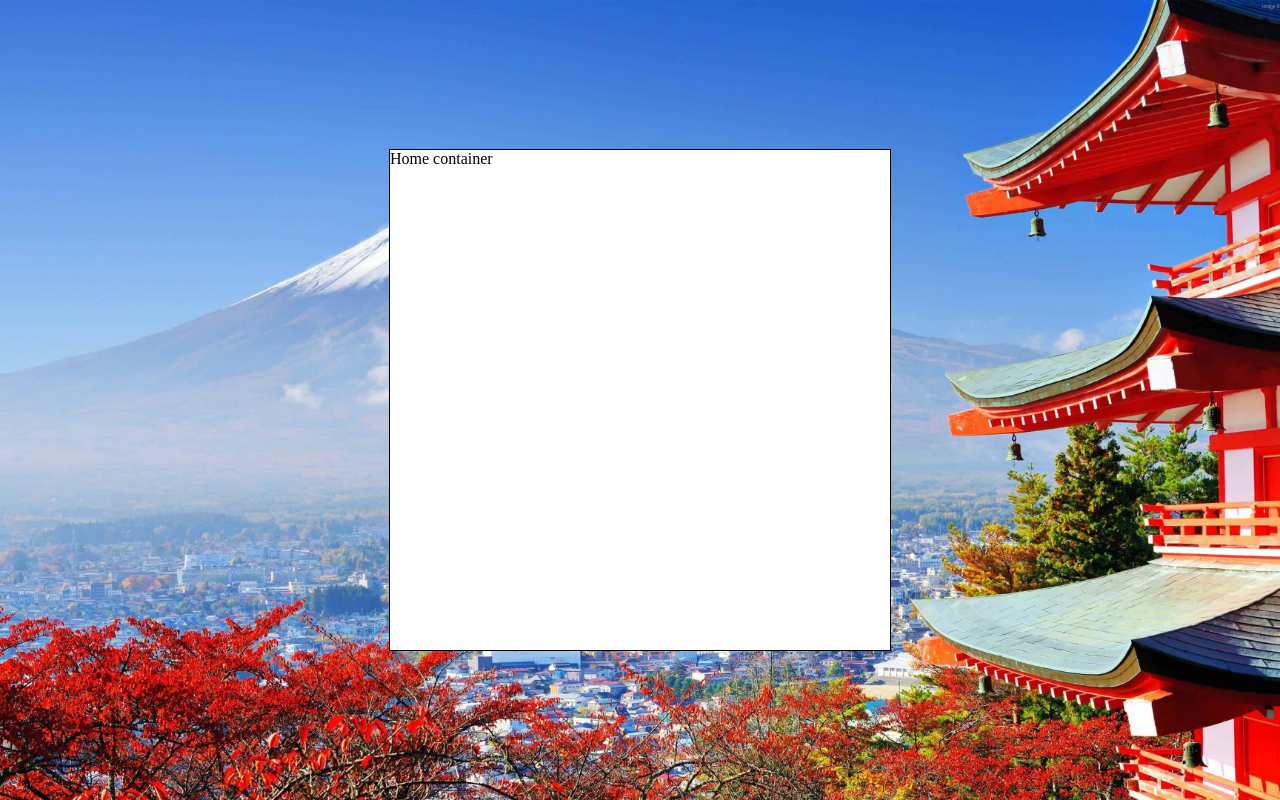
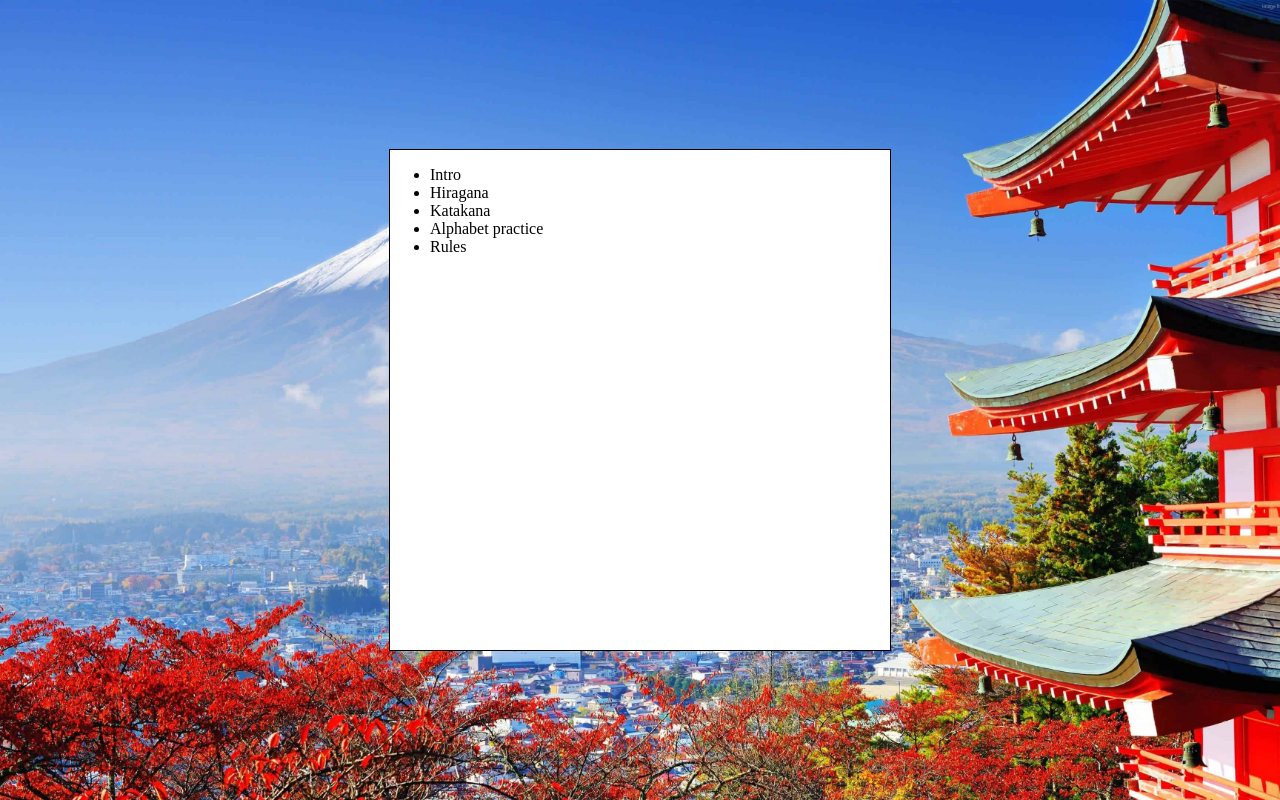
Before and after one commit to Comum/react-japanese-training-tool, a React (Create React App) app: page / in a window 1280 px wide. Built offline with nearby package versions, Linux system fonts and the light colour scheme.

Commit message:
add tabs container

```diff
--- /dev/null
+++ b/src/scenes/components/tabs-container.js
@@ -0,0 +1,17 @@
+import React from 'react';
+
+const getTabsList = tabs => {
+	if (!tabs.length) {
+		return <div />;
+	}
+
+	return tabs.map(tab => <li key={tab.id}>{tab.name}</li>);
+};
+
+const TabsContainer = props => {
+	const tabsList = getTabsList(props.tabs);
+
+	return <ul>{tabsList}</ul>;
+};
+
+export default TabsContainer;
--- a/src/scenes/home-container.js
+++ b/src/scenes/home-container.js
@@ -1,7 +1,7 @@
 import React from 'react';
-import styled from 'styled-components';
 
 import MainModal from './components/main-modal';
+import TabsContainer from './components/tabs-container';
 
 class HomeContainer extends React.Component {
 	state = {
@@ -10,14 +10,14 @@ class HomeContainer extends React.Component {
 			{ id: 2, name: 'Hiragana', selected: false },
 			{ id: 3, name: 'Katakana', selected: false },
 			{ id: 4, name: 'Alphabet practice', selected: false },
-			{ id: 4, name: 'Rules', selected: false },
+			{ id: 5, name: 'Rules', selected: false },
 		],
 	};
 
 	render() {
 		return (
 			<MainModal>
-				<div>Home container</div>
+				<TabsContainer tabs={this.state.tabs} />
 			</MainModal>
 		);
 	}
```
